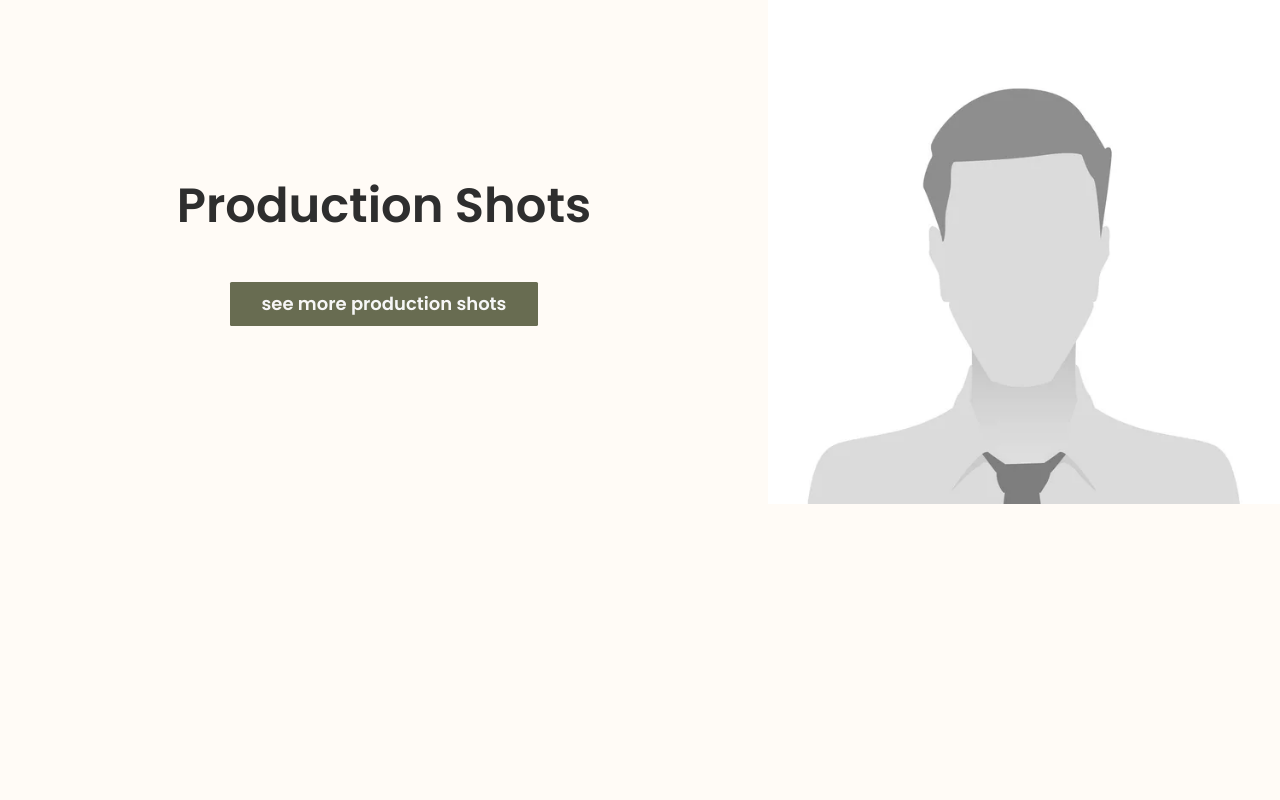
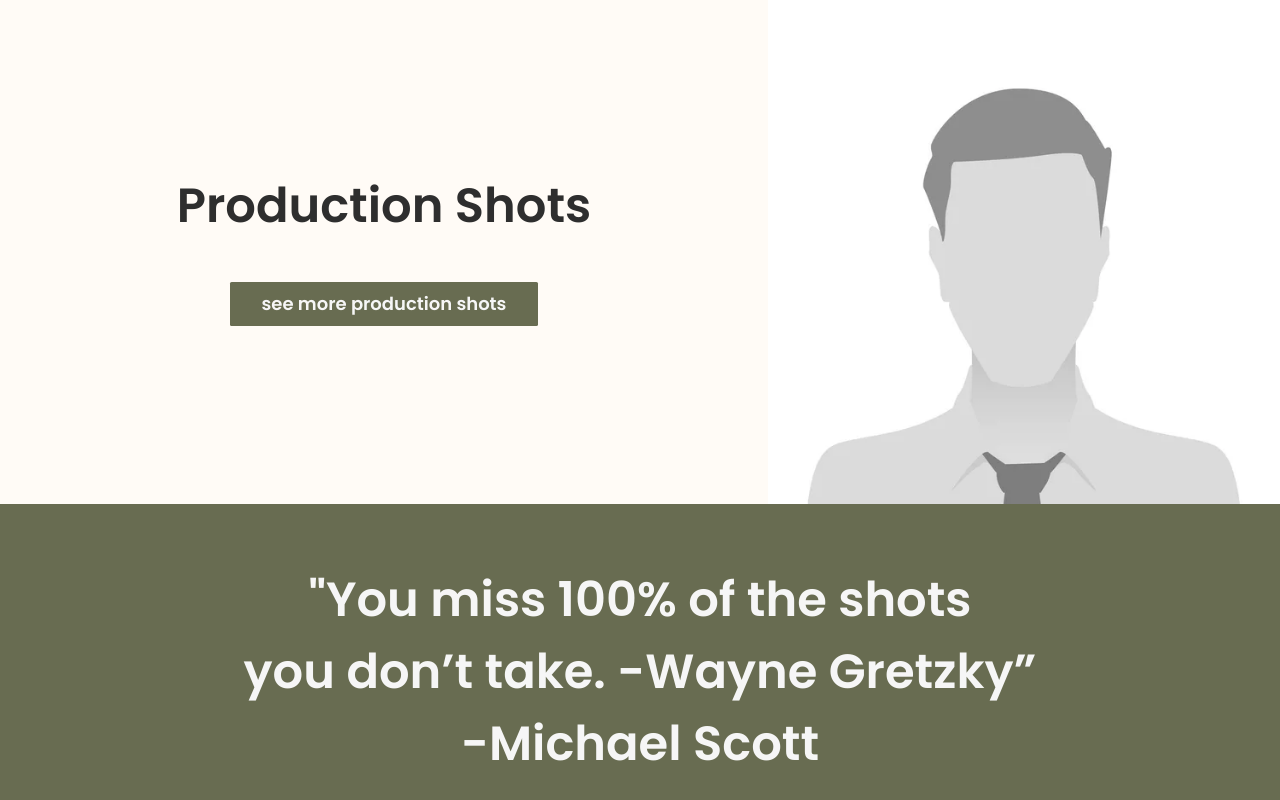
Before and after one commit to IndigoFobes/jacob-millman, a Next.js app: page / in a window 1280 px wide. Shown: the part 3056-3856 px from the top of the page. Before the commit the page ends 3560 px from the top, so only its background shows below. Built offline with nearby package versions, Linux system fonts and the light colour scheme; a web font is replaced by a local one.

Commit message:
Added quote section

```diff
--- a/src/app/page.tsx
+++ b/src/app/page.tsx
@@ -194,6 +194,15 @@ export default function Home() {
           />
         </div>
       </div>
+      {/* Quote section */}
+      <div className="bg-[var(--dark-theme-color)] p-8 md:p-10">
+        <p className="title text-[var(--light-text-color)] text-center lg:mx-20 my-5">
+          {`"You miss 100% of the shots`}
+          <br className="hidden md:flex"></br>{" "}
+          {`you don’t take. -Wayne Gretzky”`}
+          <br></br> {`-Michael Scott`}
+        </p>
+      </div>
     </div>
   );
 }
```
